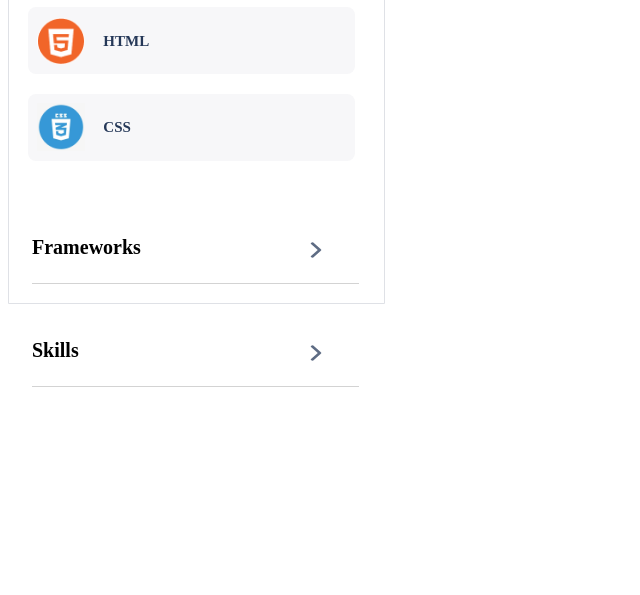
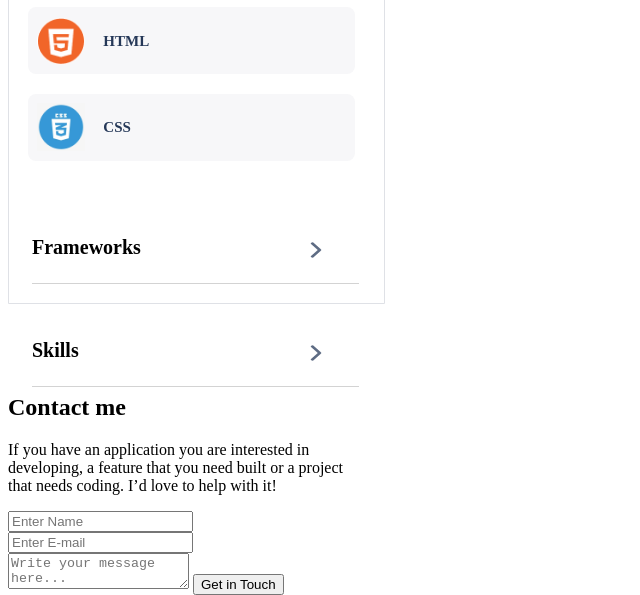
Before and after one commit to UshnaF/Portfolio-Repo, a plain HTML site: page index.html in a window 1280 px wide. Shown: the part 4298-4893 px from the top of the page, without its empty margins (0-640 px from the left). Before the commit the page ends 4685 px from the top, so only its background shows below. Drawn offline with Linux system fonts and the light colour scheme.

Commit message:
Creating Contact ME section and CONTACT FORM

```diff
--- a/index.html
+++ b/index.html
@@ -217,6 +217,28 @@
 </header>
 </section>
 
+<section class="ContactSection">
+
+    <header class="contact">
+<h1>Contact me</h1>
+<p>If you have an application you are interested in developing, a feature that you need built or a project that needs coding.
+    I’d love to help with it!</p>
+    </header>
+
+    <form class="contact-form">
+
+            <input type="text"  class="inputField" placeholder="Enter Name"required>
+
+            <input type="email" class="inputField" placeholder="Enter E-mail"required>
+
+            <textarea type="text" class="msg" placeholder="Write your message here..." required></textarea>
+
+
+            <button type="submit" class="GetinTouch">Get in Touch</button>
+
+    </form>
+
+</section>
 
 
 
```
